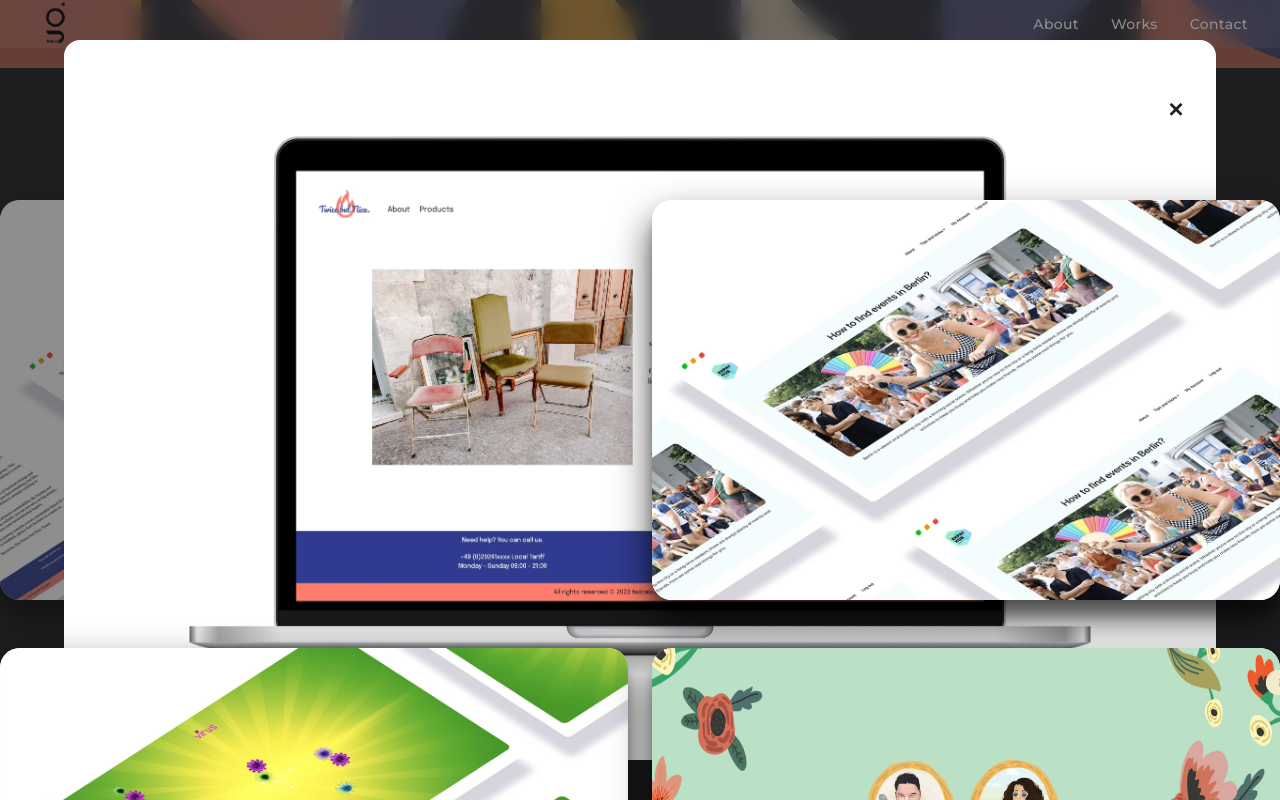
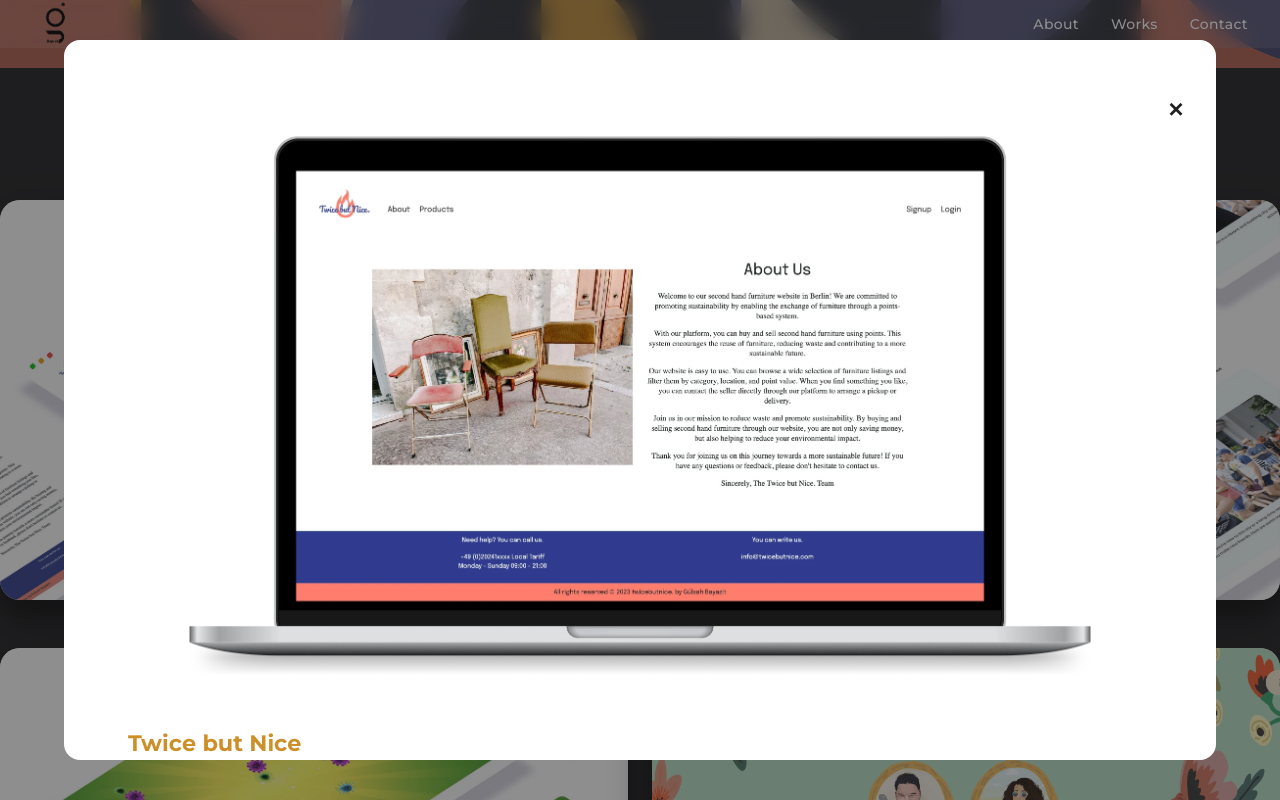
Before and after one commit to gulsahbayazit/portfolio-project, a React (Vite) app: page / in a window 1280 px wide. Both pictures are taken after a click on the element 314 px from the left and 1132 px from the top of the page. Shown: the part 732-1532 px from the top of the page. Built offline with nearby package versions, Linux system fonts and the light colour scheme.

Commit message:
fix popup error

```diff
--- a/src/components/WebDevProjects.tsx
+++ b/src/components/WebDevProjects.tsx
@@ -68,7 +68,7 @@
   }, []);
 
   return (
-    <div className="col-span-1 mb-4 pb-2 z-[9999]">
+    <div className="col-span-1 mb-4 pb-2">
       {/* Card */}
       <div
         className="relative rounded-[20px] overflow-hidden cursor-pointer bg-white shadow-[0_19px_38px_rgba(0,0,0,0.7),0_15px_12px_rgba(0,0,0,0.22)]"
@@ -94,7 +94,7 @@
                 key={i}
                 className="rounded-[1.2rem] px-2 py-1 text-[0.8rem] whitespace-nowrap"
                 style={{
-                  backgroundColor: "var(--color-primary-variant)",
+                  backgroundColor: "var(--color-primary-yellow)",
                   color: "var(--color-black)",
                 }}
               >
@@ -107,7 +107,8 @@
 
       {/* Popup */}
       {showPopup && (
-        <div className="fixed inset-0 bg-black/50 flex justify-center items-center z-[999]">
+        <>
+          <div className="fixed inset-0 bg-black/50 flex justify-center items-center z-[9999]">
             {/* Popup inner */}
             <div
               ref={popupRef}
@@ -147,7 +148,9 @@
               <p className="text-[var(--color-black-variant)] font-semibold mt-4">
                 Developed and designed by:
               </p>
-            <p className="text-[var(--color-black-variant)]">{collaborators}</p>
+              <p className="text-[var(--color-black-variant)]">
+                {collaborators}
+              </p>
 
               <p className="text-[var(--color-black-variant)] font-semibold mt-4">
                 Tech Stacks that I used:
@@ -176,6 +179,7 @@
               </a>
             </div>
           </div>
+        </>
       )}
     </div>
   );
```
Lines whose indentation alone changed are shown as unchanged.
